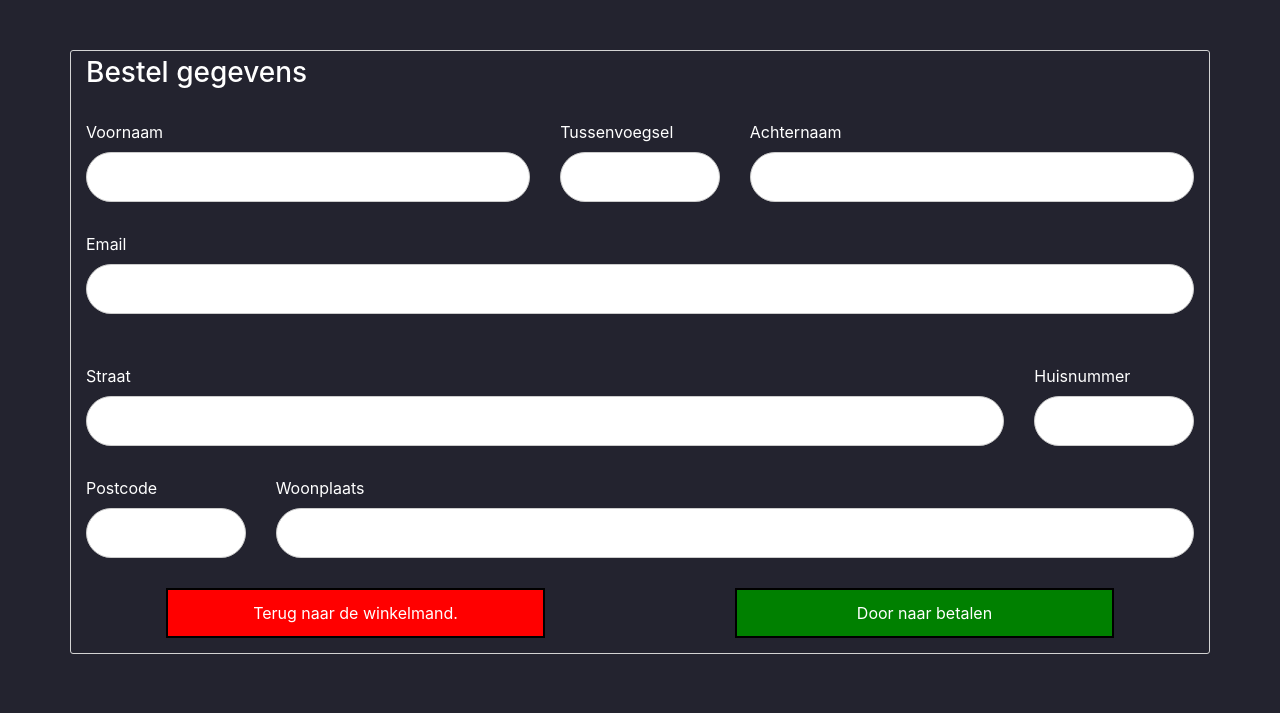
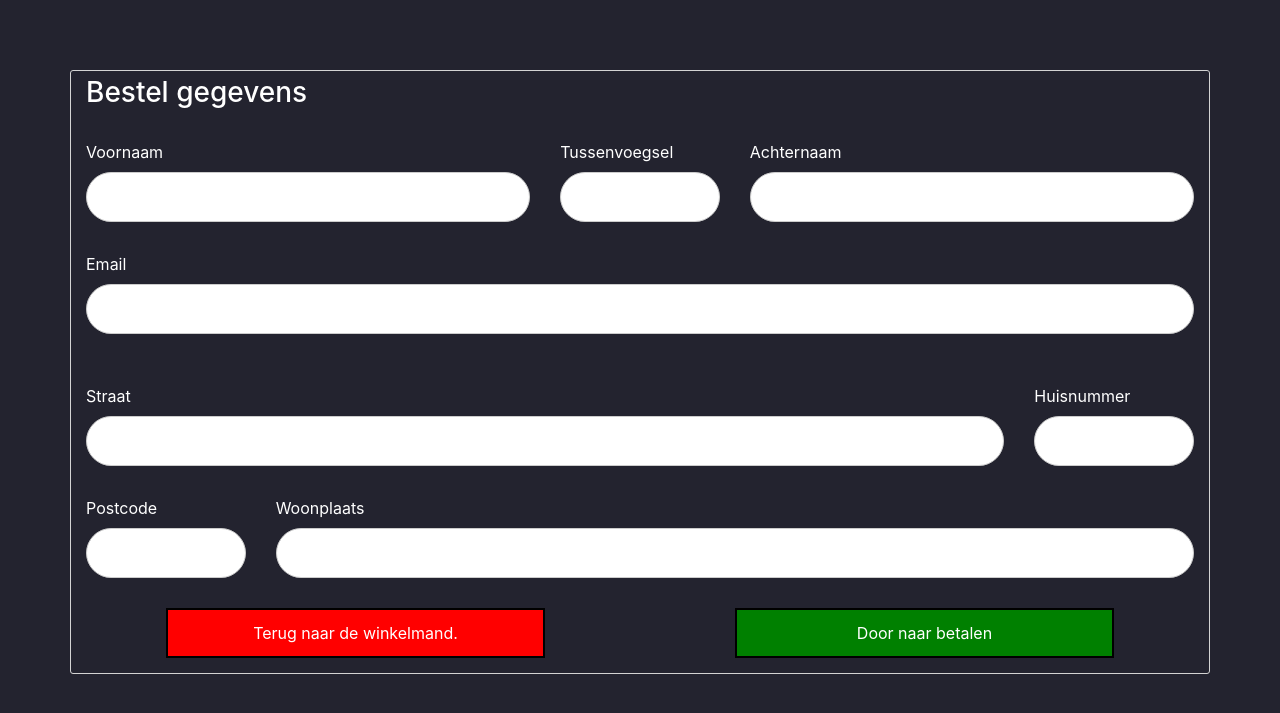
Before and after one commit to thesmallwan123/NerdyGadgets, a PHP site: page /order.php in a window 1280 px wide. Shown: the top 713 px of the page. Run offline with PHP 8.4, Linux system fonts and the light colour scheme; some web fonts are replaced.

Commit message:
OrderPageContainer

```diff
--- a/Public/CSS/Style.css
+++ b/Public/CSS/Style.css
@@ -600,7 +600,7 @@ ul#ul-class-price li {
     margin-top: 50px;
 }
 
-.orderPagecontainer {
+.orderPageContainer {
     margin-top: 70px;
 }
 
```
